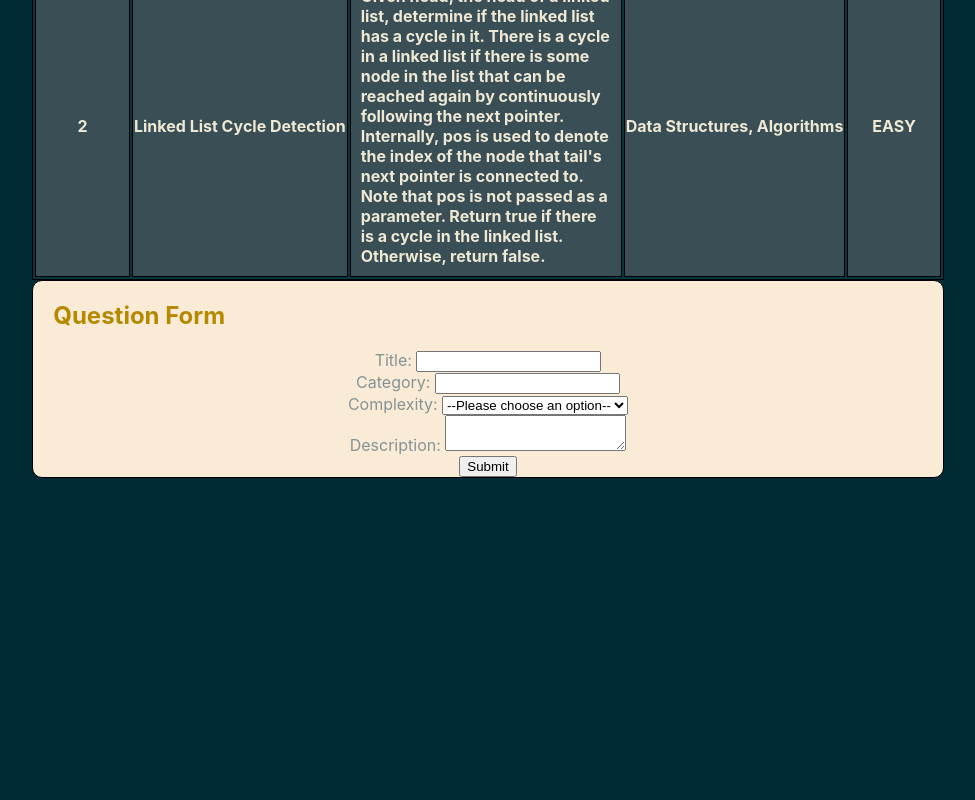
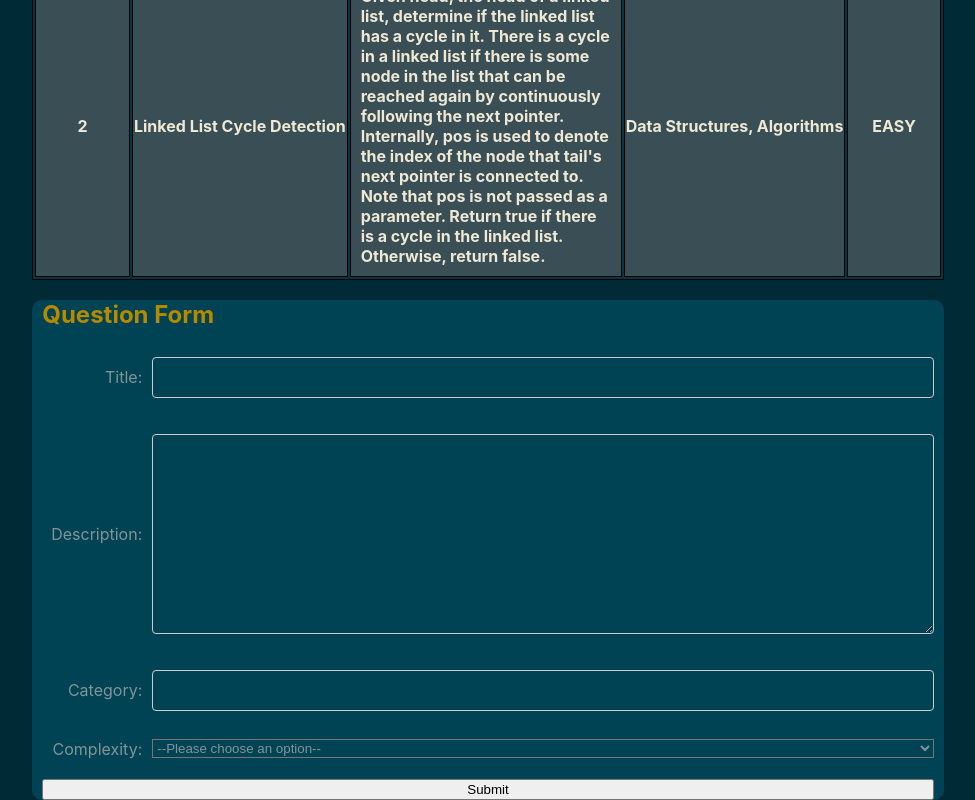
Before and after one commit to PeanutButters93/ay2324s1-course-assessment-g53, a React (Create React App) app: page / in a window 1280 px wide. Shown: the part 349-1149 px from the top of the page, without its empty margins (152-1127 px from the left). Before the commit the page ends 827 px from the top, so only its background shows below. Built offline with nearby package versions, Linux system fonts and the light colour scheme; the HTML template or start-up script is replaced by a standard one.

Commit message:
Align labels to right and align inputs, textarea and dropdown

```diff
--- a/src/QuestionForm.css
+++ b/src/QuestionForm.css
@@ -1,11 +1,71 @@
 .QuestionForm {
     flex-direction: column;
-    background-color: antiquewhite;
-    border: 1px solid #000;
+    background-color: #004354;
     border-radius: 10px;
-    padding: 0 20px;
+    padding: 0 10px;
+    gap: 10px;
 }
 
 .left-aligned {
     text-align: left;
 }
+
+.form-group {
+    display: flex;
+    flex-direction: column;
+    gap: 10px;
+}
+
+.input-group {
+    display: flex;
+    align-items: center;
+    margin-bottom: 10px;
+}
+
+label {
+    flex: 0 0 100px;
+    text-align: right;
+    margin-right: 10px;
+}
+
+input, select {
+    flex: 1;
+    width: auto;
+}
+
+.textarea-label {
+    align-self: flex-start;
+    margin-top: 5px;
+    /* Adjust the margin-top as needed */
+}
+
+select {
+    width: auto;
+    background-color: #004354;
+    color: #839496;
+    /* Adjust width as needed */
+}
+
+textarea {
+    width: 100%;
+    height: 200px;
+    padding: 12px 15px;
+    margin: 8px 0;
+    box-sizing: border-box;
+    border: 1px solid #ccc;
+    border-radius: 4px;
+    background-color: #004354;
+    color: #839496;
+}
+
+input[type="text"] {
+    width: 100%;
+    padding: 12px 15px;
+    margin: 8px 0;
+    box-sizing: border-box;
+    border: 1px solid #ccc;
+    border-radius: 4px;
+    background-color: #004354;
+    color: #839496;
+    transition: border 0.3s ease-in-out;
+}
--- a/src/QuestionForm.js
+++ b/src/QuestionForm.js
@@ -41,9 +41,9 @@ const QuestionForm = (props) => {
         <form className = "QuestionForm" onSubmit = {handleSubmit}>
             <h2 className = "left-aligned">Question Form</h2>
 
-            <div className = "Title, Category and Complexity">
+            {/* <div className = "TitleCategoryComplexity">
 
-                <div className = "Title and Category">
+                <div className = "TitleCategory">
 
                     <div className = "Title">
                         <label htmlFor = "title">Title: </label>
@@ -91,11 +91,59 @@ const QuestionForm = (props) => {
                   value = { description }
                   onChange = {(event) => setDescription(event.target.value)}
                 />
+            </div> */}
+
+            <div className = "form-group">
+
+                <div className = "input-group">
+                    <label htmlFor = "title">Title: </label>
+                    <input
+                    type = "text"
+                    id = "title"
+                    value = { title }
+                    onChange = {(event) => setTitle(event.target.value)}
+                    />
+                </div>
+
+                <div className = "input-group">
+                    <label htmlFor = "description">Description: </label>
+                    <textarea
+                    id = "description"
+                    value = { description }
+                    onChange = {(event) => setDescription(event.target.value)}
+                    />
+                </div>
+
+                <div className = "input-group">
+                    <label htmlFor = "category">Category: </label>
+                    <input
+                    type = "text"
+                    id = "category"
+                    value = { category }
+                    onChange = {(event) => setCategory(event.target.value)}
+                    />
+                </div>
+
+
+                <div className = "input-group">
+                    <label htmlFor = "complexity">Complexity: </label>
+                    <select
+                    id = "complexity"
+                    value={ complexity }
+                    onChange = {(event) => setComplexity(event.target.value)}>
+                        <option value = "">--Please choose an option--</option>
+                        {Object.values(COMPLEXITY).map((option) => (
+                            <option key={option} value={option}>
+                                {option}
+                            </option>
+                        ))}
+                    </select>
+                </div>
+
+                <button type = "submit" onClick = {handleSubmit}>Submit</button>
+
+                {errorMessage && <div className="error-message">{errorMessage}</div>}
             </div>
-
-            <button type = "submit" onClick = {handleSubmit}>Submit</button>
-
-            {errorMessage && <div className="error-message">{errorMessage}</div>}
         </form>
     )
 }
```
